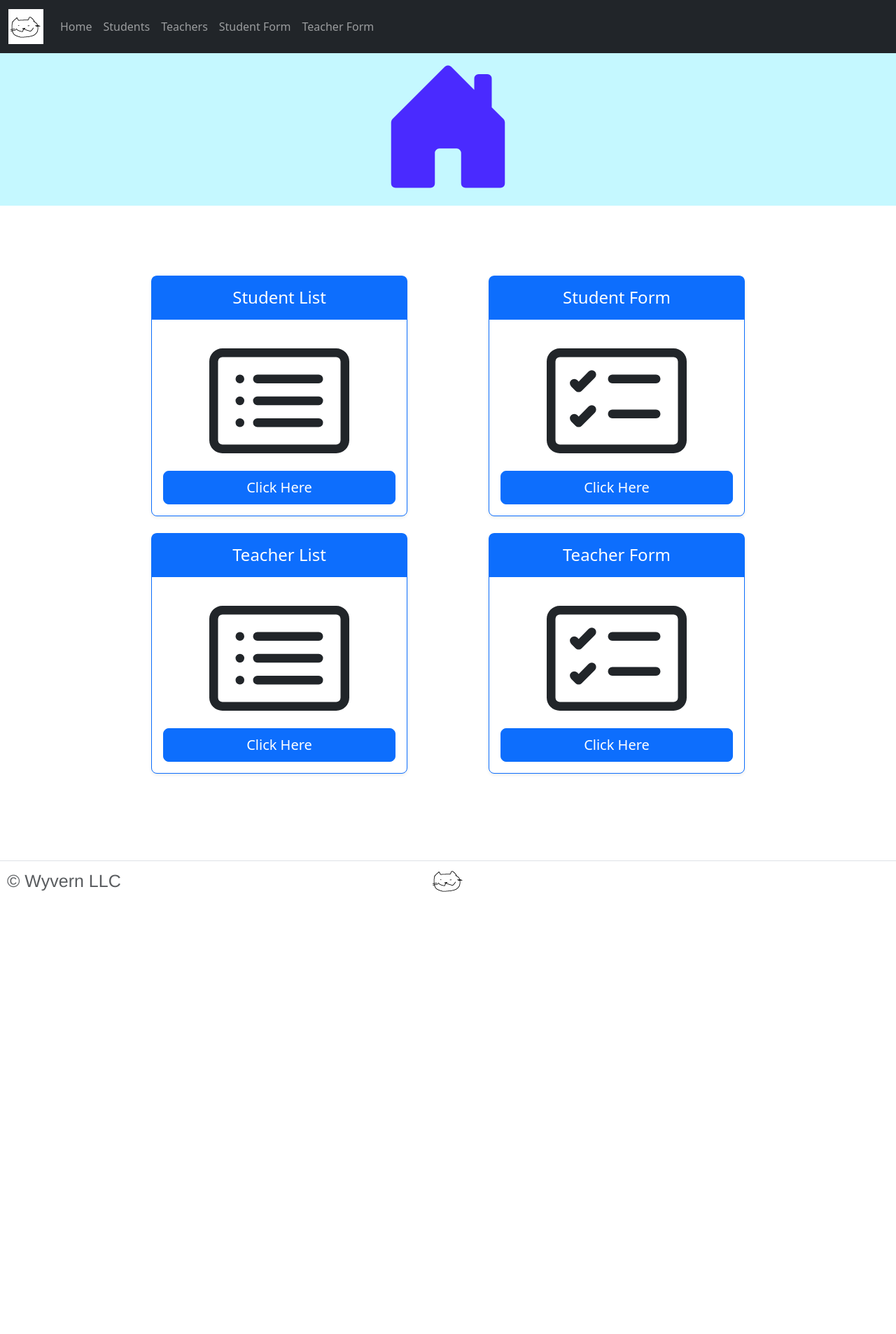
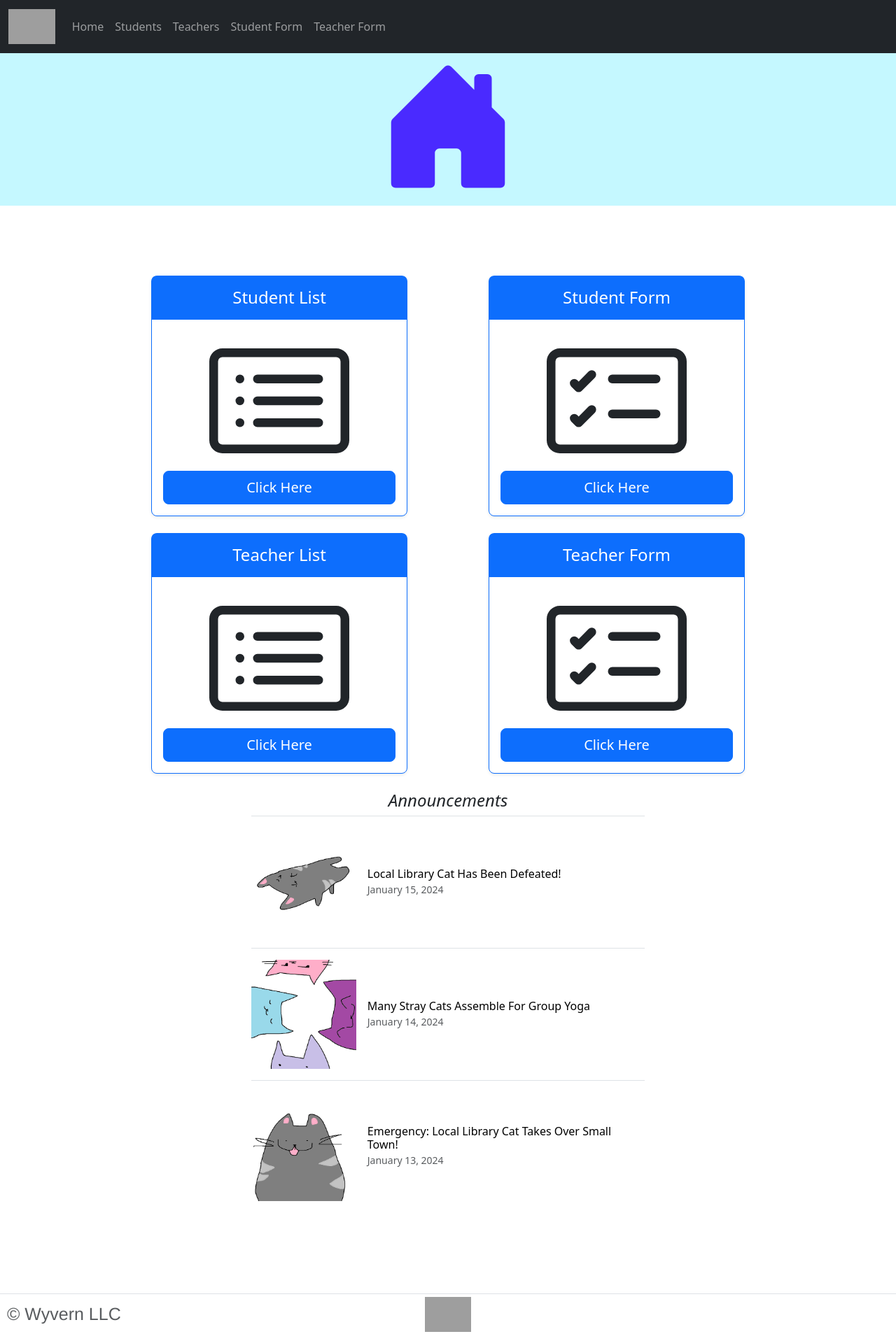
Before and after one commit to wyvri/django_project, a Django app: page / in a window 1280 px wide. Shown: the whole page at 70% size. Before the commit the page ends 1275 px from the top, so only its background shows below. Run offline with Django 4.2, Linux system fonts and the light colour scheme; parts of the project's set-up code (start-up, migrations or seed data) failed here and were passed over; grey boxes are pictures that could not be loaded.

Commit message:
add announcements element

```diff
--- a/djangotutorials/tutortialapp/templates/home.html
+++ b/djangotutorials/tutortialapp/templates/home.html
@@ -17,6 +17,10 @@
       display: flex;
       flex-wrap: wrap;
       justify-content: space-evenly;
+    }
+
+    .card-things-1 img {
+      width: 150px;
     }
 
     .columnification {
@@ -113,6 +117,38 @@
         </div>
       </div>
     </div>
+    <div>
+      <h4 class="fst-italic">Announcements</h4>
+      <ul class="list-unstyled">
+        <li>
+          <a class="d-flex flex-column flex-lg-row gap-3 align-items-start align-items-lg-center py-3 link-body-emphasis text-decoration-none border-top" href="#">
+            <img src="../static/img/elcathasfallen.png">
+            <div class="col-lg-8">
+              <h6 class="mb-0">Local Library Cat Has Been Defeated!</h6>
+              <small class="text-body-secondary">January 15, 2024</small>
+            </div>
+          </a>
+        </li>
+        <li>
+          <a class="d-flex flex-column flex-lg-row gap-3 align-items-start align-items-lg-center py-3 link-body-emphasis text-decoration-none border-top" href="#">
+            <img src="../static/img/elcat.png">
+            <div class="col-lg-8">
+              <h6 class="mb-0">Many Stray Cats Assemble For Group Yoga</h6>
+              <small class="text-body-secondary">January 14, 2024</small>
+            </div>
+          </a>
+        </li>
+        <li>
+          <a class="d-flex flex-column flex-lg-row gap-3 align-items-start align-items-lg-center py-3 link-body-emphasis text-decoration-none border-top" href="#">
+            <img src="../static/img/manycats.png">
+            <div class="col-lg-8">
+              <h6 class="mb-0">Emergency: Local Library Cat Takes Over Small Town!</h6>
+              <small class="text-body-secondary">January 13, 2024</small>
+            </div>
+          </a>
+        </li>
+      </ul>
+    </div>
   </div>
   {% endblock %}
 </body>
```
Also changed, not shown: djangotutorials/tutortialapp/static/img/cat.png (renamed from djangotutorials/tutortialapp/static/cat.png), djangotutorials/tutortialapp/static/img/elcat.png (added), djangotutorials/tutortialapp/static/img/elcathasfallen.png (added), djangotutorials/tutortialapp/static/img/manycats.png (added).
